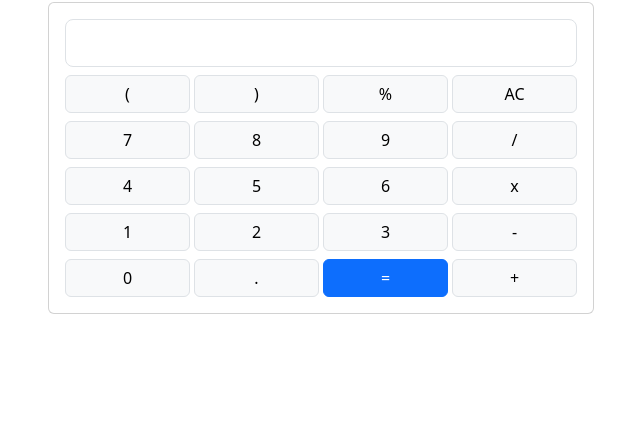
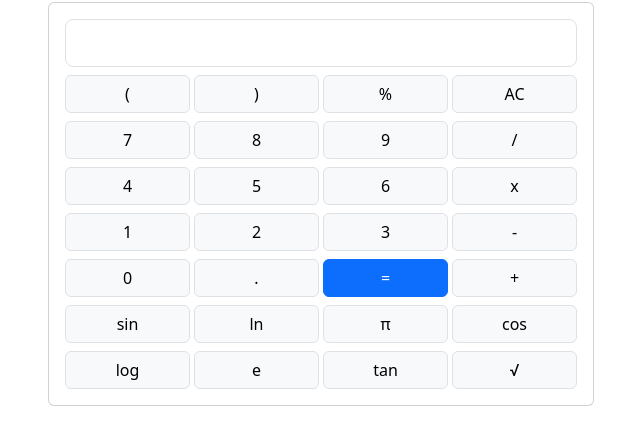
Before and after one commit to SamDev-Coder/scientific-calculator, a plain HTML site: page src/index.html in a window 1280 px wide. Shown: the part 70-514 px from the top of the page, without its empty margins (319-959 px from the left). Drawn offline with nearby package versions, Linux system fonts and the light colour scheme.

Commit message:
Done with the scientific calculations

```diff
--- a/src/index.html
+++ b/src/index.html
@@ -147,6 +147,56 @@
                             +
                         </button>
                     </div>
+
+
+                     <div class="col-3" >
+                        <button type="button" class="btn btn-light w-100 mt-2 border">
+                            sin
+                        </button>
+                    </div>
+
+                    <div class="col-3" >
+                        <button type="button" class="btn btn-light w-100 mt-2 border">
+                            ln
+                        </button>
+                    </div>
+
+                    <div class="col-3" >
+                        <button type="button" class="btn btn-light w-100 mt-2 border">
+                            π
+                        </button>
+                    </div>
+
+                    <div class="col-3" >
+                        <button type="button" class="btn btn-light w-100 mt-2 border">
+                            cos
+                        </button>
+                    </div>
+
+
+                    <div class="col-3" >
+                        <button type="button" class="btn btn-light w-100 mt-2 border">
+                            log
+                        </button>
+                    </div>
+
+                    <div class="col-3" >
+                        <button type="button" class="btn btn-light w-100 mt-2 border">
+                            e
+                        </button>
+                    </div>
+
+                    <div class="col-3" >
+                        <button type="button" class="btn btn-light w-100 mt-2 border">
+                            tan
+                        </button>
+                    </div>
+
+                    <div class="col-3" >
+                        <button type="button" class="btn btn-light w-100 mt-2 border">
+                            √
+                        </button>
+                    </div>
                 </div>
                </div>
              </div>
--- a/src/script.js
+++ b/src/script.js
@@ -13,6 +13,14 @@ document.addEventListener("DOMContentLoaded", function () {
             .replace("x", "*")
             .replace("÷", "/")
             .replace("%", "*0.01")
+            .replace('sin', 'Math.sin')
+            .replace('cos', 'Math.cos')
+            .replace('ln', 'Math.log')
+            .replace('π', 'Math.PI')
+            .replace('log', 'Math.log10')
+            .replace('e', 'Math.E')
+            .replace('tan', 'Math.tan')
+            .replace('√', "Math.sqrt")
 
         console.log('currentValue:', convertedValue)
         const result = eval(convertedValue);
@@ -26,6 +34,7 @@ document.addEventListener("DOMContentLoaded", function () {
         button.addEventListener('click', function () {
             const value = button.innerText;
 
+            try {
                 if (value == 'AC') {
                     currentValue = "";
                     display.value = currentValue;
@@ -35,6 +44,12 @@ document.addEventListener("DOMContentLoaded", function () {
                     currentValue += value;
                     display.value = currentValue;
                 }
+            } catch (error) {
+                console.error(error);
+                currentValue =  "ERROR";
+                display.value = currentValue;
+            }
+
         })
 
     }
```
Lines whose indentation alone changed are shown as unchanged.
